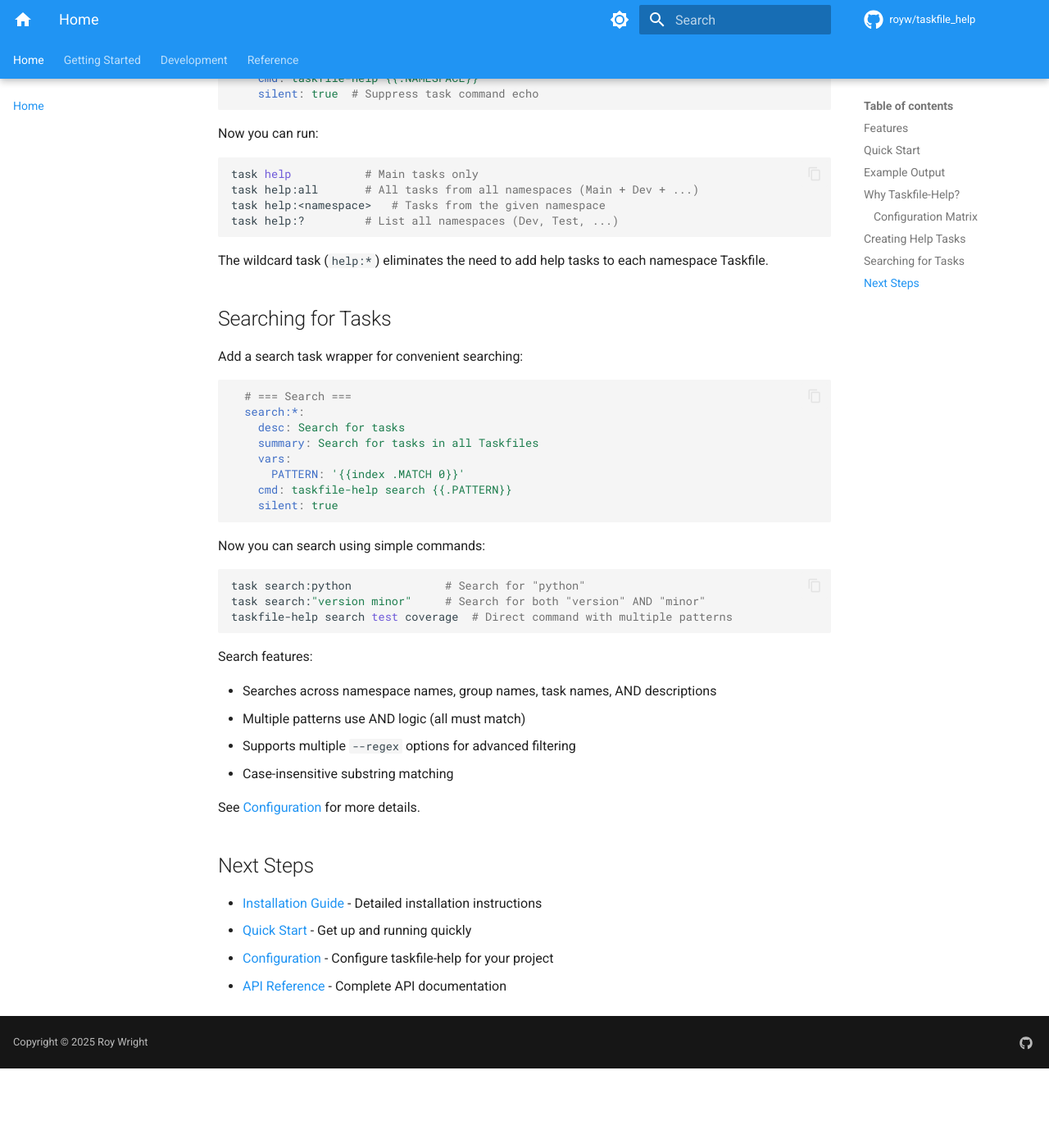
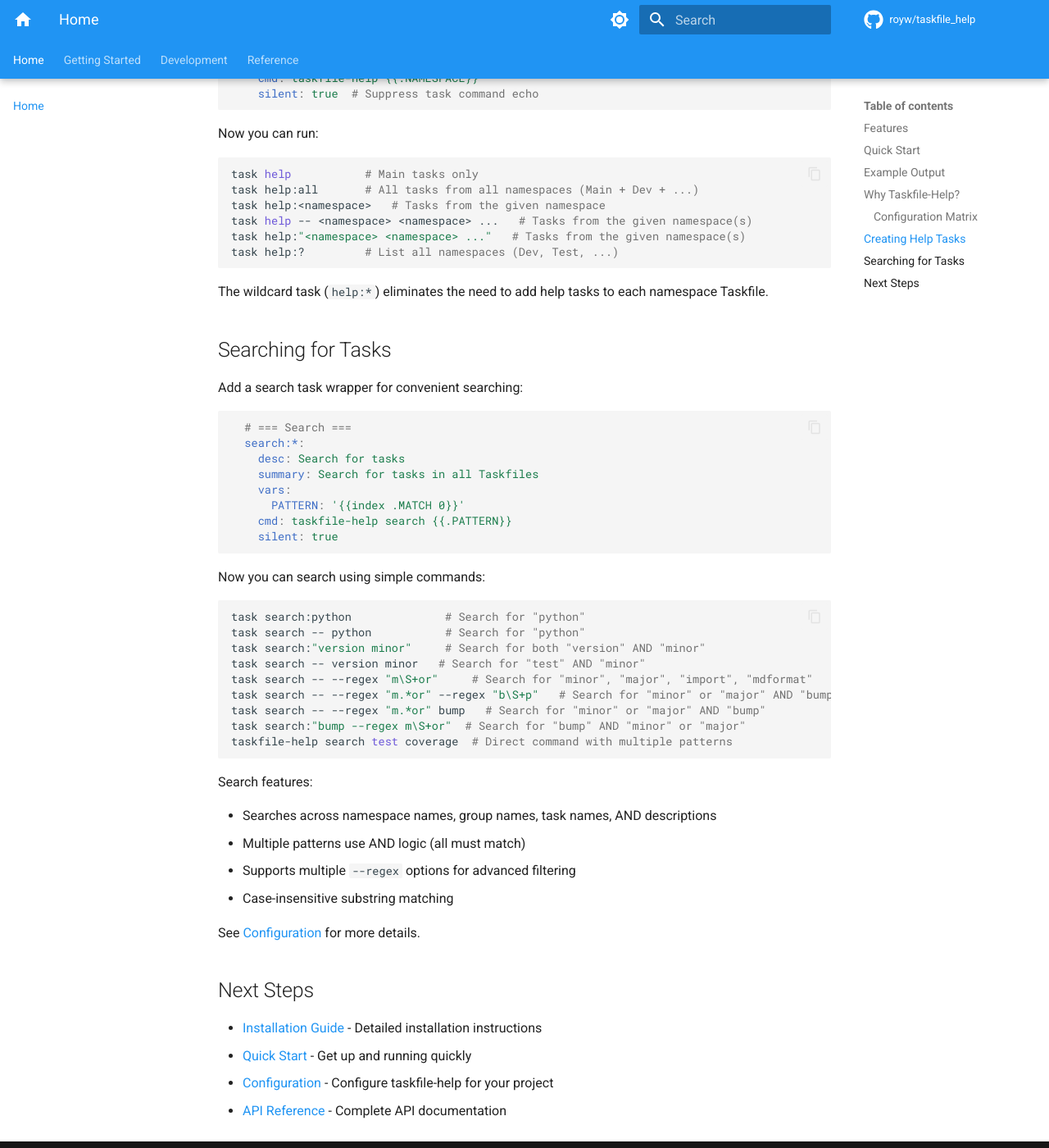
Before and after one commit to royw/taskfile_help, an MkDocs documentation site: the page built from docs/index.md, in a window 1280 px wide and 1400 px high, scrolled down 3275 px. Shown: the whole window at 82% size. Built offline with MkDocs 1.6.1 and Material for MkDocs 9.7.7, drawn with Linux system fonts in a browser that asks for light colours; comment, search, counter and statistics services are not loaded; before the commit the page ends 4578 px from its top, so only the background shows below that.

Commit message:
docs: expand help and search task examples
Add comprehensive examples for help and search task wrappers showing:

Help task examples:
- Multiple namespace syntax: task help -- dev test
- Quoted syntax: task help:"dev test"
- Single namespace: task help:dev
- All namespaces: task help:all
- List namespaces: task help:?

Search task examples:
- Basic search: task search:python or task search -- python
- Multiple patterns: task search -- version minor
- Regex patterns: task search -- --regex "m\S+or"
- Combined patterns and regex: task search -- --regex "m.*or" bump
- Quoted syntax: task search:"bump --regex m\S+or"

Updated files:
- README.md - Main documentation
- docs/index.md - Documentation homepage
- docs/setup/quickstart.md - Quick start guide

These examples demonstrate the flexibility of the task wrapper approach
and show users multiple ways to invoke help and search commands.

````diff
--- a/docs/index.md
+++ b/docs/index.md
@@ -121,6 +121,8 @@ Now you can run:
 task help           # Main tasks only
 task help:all       # All tasks from all namespaces (Main + Dev + ...)
 task help:<namespace>   # Tasks from the given namespace
+task help -- <namespace> <namespace> ...   # Tasks from the given namespace(s)
+task help:"<namespace> <namespace> ..."   # Tasks from the given namespace(s)
 task help:?         # List all namespaces (Dev, Test, ...)
 ```
 
@@ -145,7 +147,13 @@ Now you can search using simple commands:
 
 ```bash
 task search:python              # Search for "python"
+task search -- python           # Search for "python"
 task search:"version minor"     # Search for both "version" AND "minor"
+task search -- version minor   # Search for "test" AND "minor"
+task search -- --regex "m\S+or"     # Search for "minor", "major", "import", "mdformat"
+task search -- --regex "m.*or" --regex "b\S+p"   # Search for "minor" or "major" AND "bump"
+task search -- --regex "m.*or" bump   # Search for "minor" or "major" AND "bump"
+task search:"bump --regex m\S+or"  # Search for "bump" AND "minor" or "major"
 taskfile-help search test coverage  # Direct command with multiple patterns
 ```
 
````
Also changed, not shown: CHANGELOG.md (+1 -0 lines), README.md (+8 -1 lines), docs/setup/quickstart.md (+8 -1 lines).
